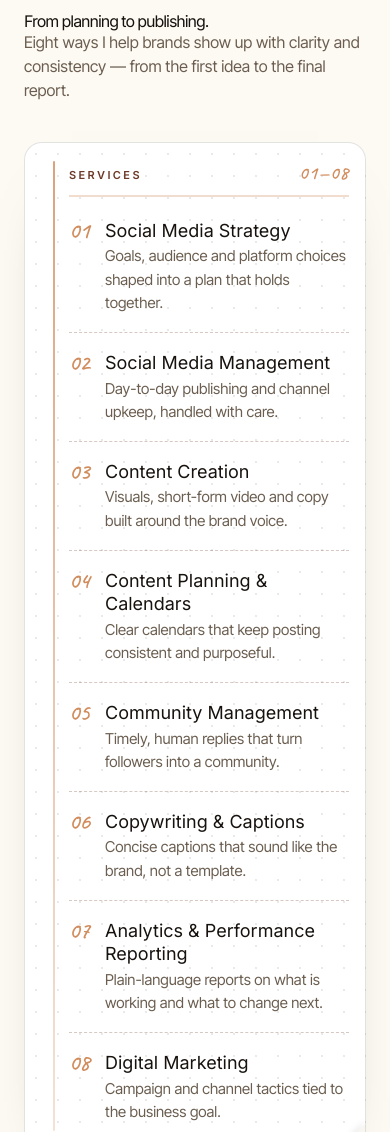
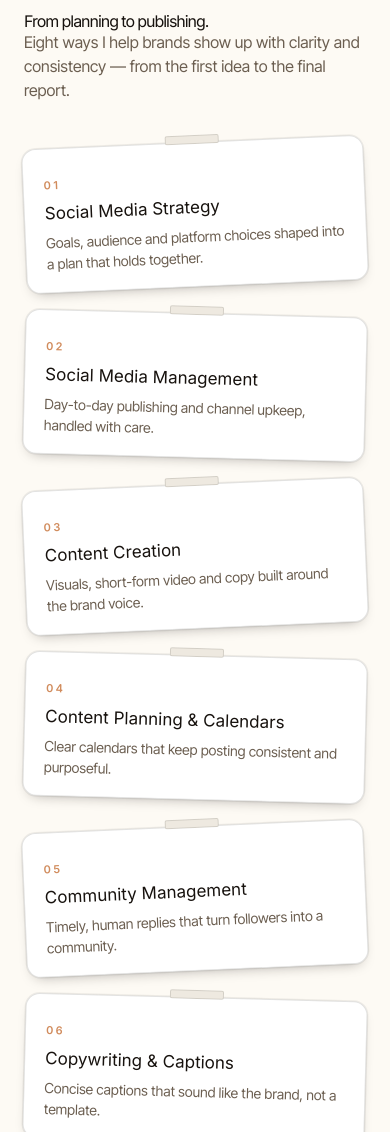
Before and after one commit to Rockybco/Rhea, a plain HTML site: page index.html in a window 390 px wide. Shown: the part 1860-2992 px from the top of the page. Drawn offline with nearby package versions, Linux system fonts and the light colour scheme.

Commit message:
Replace What I do notepad with sticky-note grid

```diff
--- a/css/style.css
+++ b/css/style.css
@@ -102,31 +102,17 @@ p{margin:0 0 16px;max-width:62ch}
 .snapshot dd{margin:0;font-family:var(--font-display);font-weight:800;font-size:clamp(24px,3vw,32px);line-height:1.1;color:var(--cream)}
 @media (min-width:768px){.snapshot{grid-template-columns:repeat(4,1fr);gap:32px}.snapshot>div{border-top-width:2px}}
 
-/* Services and principles */
+/* Sticky-note edit for What I do: one sticky note per service */
 .section-intro{max-width:56ch;margin:0;font-size:16px}
-.notepad{position:relative;margin-top:40px;padding:24px 32px 26px 88px;background:radial-gradient(rgba(23,18,14,.09) 1px,transparent 1.4px) 0 0/22px 22px,var(--white);border:1px solid var(--line);border-radius:var(--r-lg);box-shadow:0 30px 60px -48px rgba(23,18,14,.55)}
-.notepad::before{content:"";position:absolute;top:24px;bottom:24px;left:64px;width:2px;background:linear-gradient(180deg,rgba(209,140,93,.8),rgba(209,140,93,.25));border-radius:2px}
-.notepad::after{content:"";position:absolute;right:0;bottom:0;width:32px;height:32px;background:linear-gradient(135deg,transparent 49%,var(--soft) 50%);border-bottom-right-radius:var(--r-lg);filter:drop-shadow(-2px -2px 3px rgba(23,18,14,.08));pointer-events:none}
-.notepad-label{display:flex;justify-content:space-between;align-items:baseline;gap:16px;margin:0 0 4px;padding:0 0 12px;border-bottom:2px solid rgba(209,140,93,.3);font:600 11px var(--font-ui);letter-spacing:2.4px;text-transform:uppercase;color:var(--deep)}
-.notepad-label span:last-child{font-family:'Caveat',cursive;font-size:22px;font-weight:600;letter-spacing:1px;text-transform:none;color:var(--terracotta)}
-.services{list-style:none;padding:0;margin:0;display:grid}
-.service{display:grid;grid-template-columns:56px minmax(0,.85fr) minmax(0,1.15fr);gap:2px 20px;align-items:baseline;padding:22px 0;border-bottom:1px dashed rgba(109,57,39,.28)}
-.service:last-child{border-bottom:0;padding-bottom:6px}
-.service h3{grid-column:2;grid-row:1;margin:0;font-size:18px;line-height:1.3}
-.service p{grid-column:3;grid-row:1;margin:0;max-width:none;font-size:15px;line-height:1.55}
+.services{list-style:none;padding:0;margin:40px 0 0;display:grid;gap:26px;grid-template-columns:repeat(auto-fill,minmax(240px,1fr));}
+.service{position:relative;background:var(--white);border:1px solid var(--line);border-radius:var(--r-md);padding:22px 20px 18px;box-shadow:0 6px 14px -8px rgba(23,18,14,.4),0 0 0 1px rgba(23,18,14,.06);transform:rotate(-2.5deg);transition:transform .2s cubic-bezier(.4,0,.2,1),box-shadow .2s cubic-bezier(.4,0,.2,1);}
+.service:nth-child(even){transform:rotate(1.5deg);}
+.service:hover{transform:rotate(0) translateY(-5px);box-shadow:0 12px 22px -12px rgba(23,18,14,.55),0 0 0 1px rgba(23,18,14,.06);}
+.service::before{content:"";position:absolute;top:-8px;left:50%;width:54px;height:9px;background:var(--light);border:1px solid var(--line);border-radius:2px;transform:translateX(-50%);}
+.services .svc-no{display:inline-block;font:600 11px var(--font-ui);letter-spacing:2.4px;text-transform:uppercase;color:var(--terracotta);margin:0 0 10px;}
+.service h3{margin:0 0 8px;font-size:17px;line-height:1.3;}
+.service p{margin:0;font-size:14px;line-height:1.5;color:var(--muted);max-width:none;}
 .svc-no{display:block;font:600 13px var(--font-ui);color:var(--terracotta);margin-bottom:12px}
-.services .svc-no{grid-column:1;grid-row:1;margin:0;font-family:'Caveat',cursive;font-size:30px;font-weight:600;line-height:1;color:var(--terracotta);text-align:right;padding-right:8px}
-@media (max-width:760px){
-  .notepad{padding:18px 16px 20px 44px}
-  .notepad::before{left:28px;top:18px;bottom:18px}
-  .notepad::after{width:24px;height:24px}
-  .notepad-label{padding-bottom:10px}
-  .notepad-label span:last-child{font-size:19px}
-  .service{grid-template-columns:24px minmax(0,1fr);gap:2px 12px;padding:18px 0}
-  .service h3{grid-column:2;grid-row:1}
-  .service p{grid-column:2;grid-row:2}
-  .services .svc-no{grid-row:1/span 2;align-self:start;font-size:23px;text-align:left;padding-right:0}
-}
 .principles{list-style:none;padding:0;margin:40px 0 0;display:grid;gap:32px}
 .principles li{display:grid;grid-template-columns:auto 1fr;gap:24px;padding-top:24px;border-top:1px solid var(--line)}
 .principles h3{margin-bottom:8px}
--- a/index.html
+++ b/index.html
@@ -48,10 +48,7 @@
       <p class="eyebrow">What I do</p>
       <h2 id="svc-h">From planning to publishing.</h2>
       <p class="section-intro">Eight ways I help brands show up with clarity and consistency — from the first idea to the final report.</p>
-      <div class="notepad">
-        <p class="notepad-label"><span>Services</span><span aria-hidden="true">01—08</span></p>
-        <ul class="services" data-render="services"></ul>
-      </div>
+      <ul class="services" data-render="services"></ul>
     </div>
   </section>
 
```
